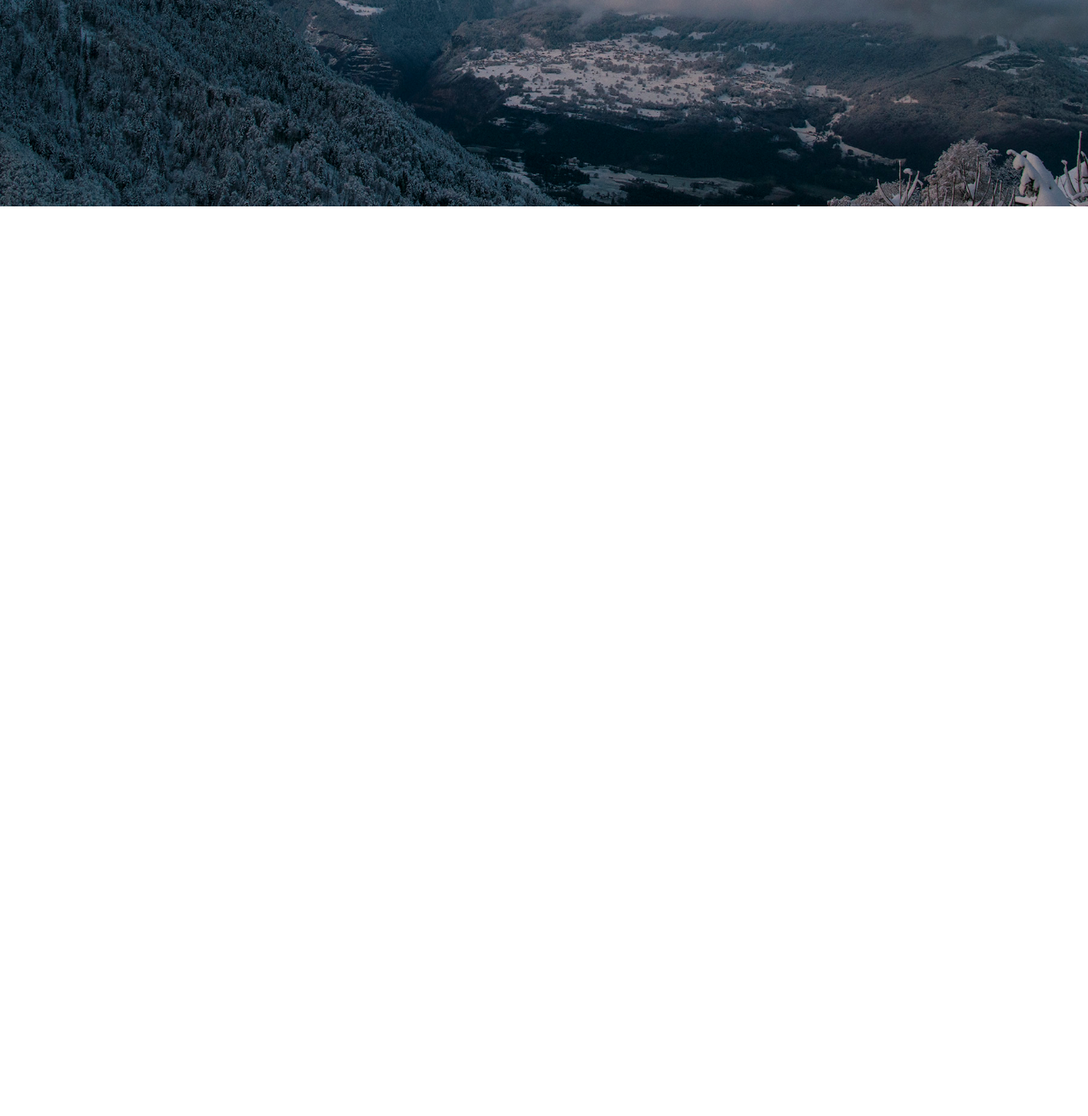
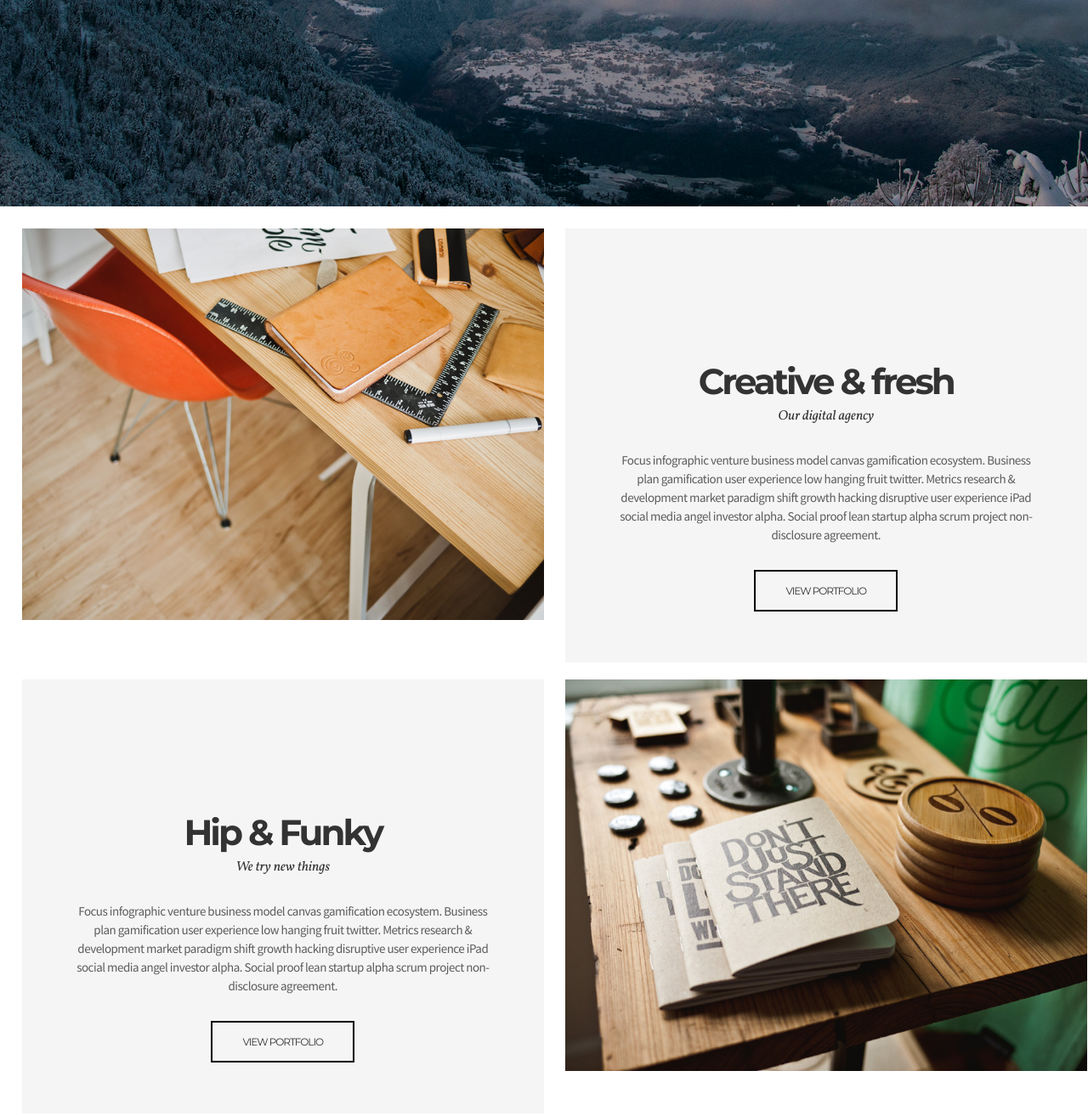
Before and after one commit to kammar20/ABC_agency-website, a plain HTML site: page index.html in a window 1280 px wide. Shown: the part 538-1852 px from the top of the page at 85% size. Before the commit the page ends 800 px from the top, so only its background shows below. Drawn offline with Linux system fonts and the light colour scheme.

Commit message:
added about section

```diff
--- a/css/style.css
+++ b/css/style.css
@@ -120,11 +120,66 @@ a {
  font-style: italic;
  font-weight: 400;
 }
-
 /********** Header End **********/
 
 /********** Section 1 - About Start **********/
+.about {
+ display: grid;
+ grid-template-columns: 50% 50%;
+ /* grid-template-rows: 50% 50%; */
+ grid-gap: 2%;
+}
 
+.about .common-block {
+ text-align: center;
+}
+.about .block2,
+.about .block3 {
+ background-color: var(--smoke);
+ padding: 6rem;
+}
+.about .common-block img {
+ width: 100%;
+}
+
+.about .common-block h2 {
+ margin-top: 10rem;
+ margin-bottom: 1rem;
+ font-size: 42px;
+ line-height: 40px;
+ font-weight: 700;
+ letter-spacing: -3px;
+}
+.about .common-block h5 {
+ margin-bottom: 3rem;
+ font-size: 16px;
+ line-height: 22px;
+ font-style: italic;
+ font-weight: 400;
+}
+
+.about .common-block p {
+ font-size: 15px;
+ line-height: 22px;
+ font-weight: 400;
+ letter-spacing: -0.5px;
+ margin-bottom: 3rem;
+}
+.btn {
+ display: inline-block;
+ padding: 1.5rem 3.5rem;
+ border: 2px solid #000;
+ background-color: transparent;
+ transition: all 500ms ease;
+ color: var(--dgray);
+ font-size: 1.2rem;
+ letter-spacing: -1px;
+}
+.btn:hover {
+ border-color: var(--Btn-hover);
+ background-color: var(--Btn-hover);
+ color: #fff;
+}
 /********** Section 1 - About End **********/
 
 /********** Media Query For Mobile **********/
--- a/index.html
+++ b/index.html
@@ -48,6 +48,40 @@
   <!-- ********** Header End ********** -->
 
   <!--********** Section 1 - About Start **********-->
+  <div class="container">
+   <section class="about">
+    <div class="block1 common-block">
+     <img src="./img/pic1.jpeg" alt="" />
+    </div>
+    <div class="block2 common-block">
+     <h2>Creative & fresh</h2>
+     <h5>Our digital agency</h5>
+     <p>
+      Focus infographic venture business model canvas gamification ecosystem.
+      Business plan gamification user experience low hanging fruit twitter.
+      Metrics research & development market paradigm shift growth hacking
+      disruptive user experience iPad social media angel investor alpha. Social
+      proof lean startup alpha scrum project non-disclosure agreement.
+     </p>
+     <button class="btn">VIEW PORTFOLIO</button>
+    </div>
+    <div class="block3 common-block">
+     <h2>Hip & Funky</h2>
+     <h5>We try new things</h5>
+     <p>
+      Focus infographic venture business model canvas gamification ecosystem.
+      Business plan gamification user experience low hanging fruit twitter.
+      Metrics research & development market paradigm shift growth hacking
+      disruptive user experience iPad social media angel investor alpha. Social
+      proof lean startup alpha scrum project non-disclosure agreement.
+     </p>
+     <button class="btn">VIEW PORTFOLIO</button>
+    </div>
+    <div class="block4 common-block">
+     <img src="./img/pic2.jpeg" alt="" />
+    </div>
+   </section>
+  </div>
 
   <!--********** Section 1 - About End **********-->
  </body>
```
